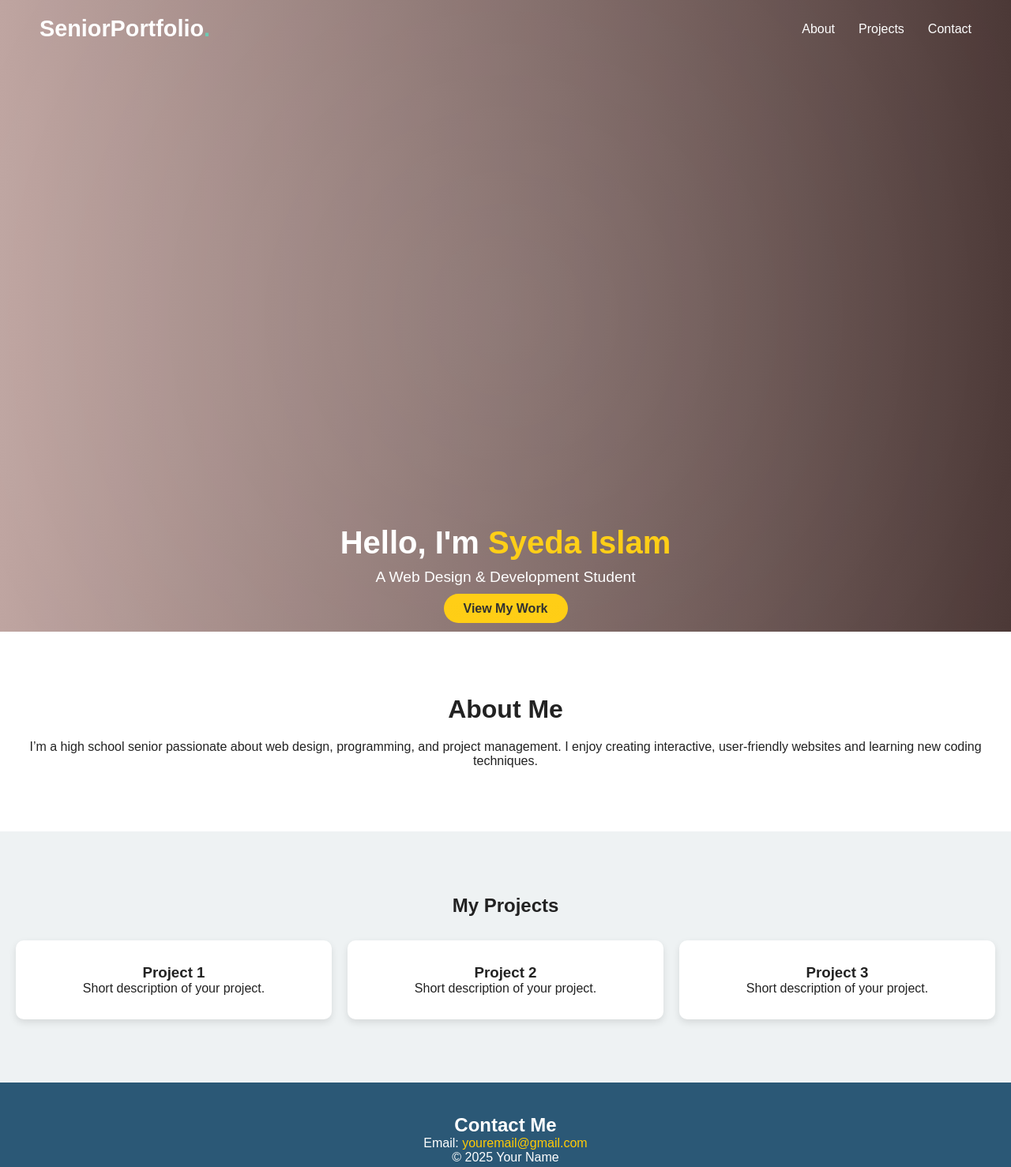
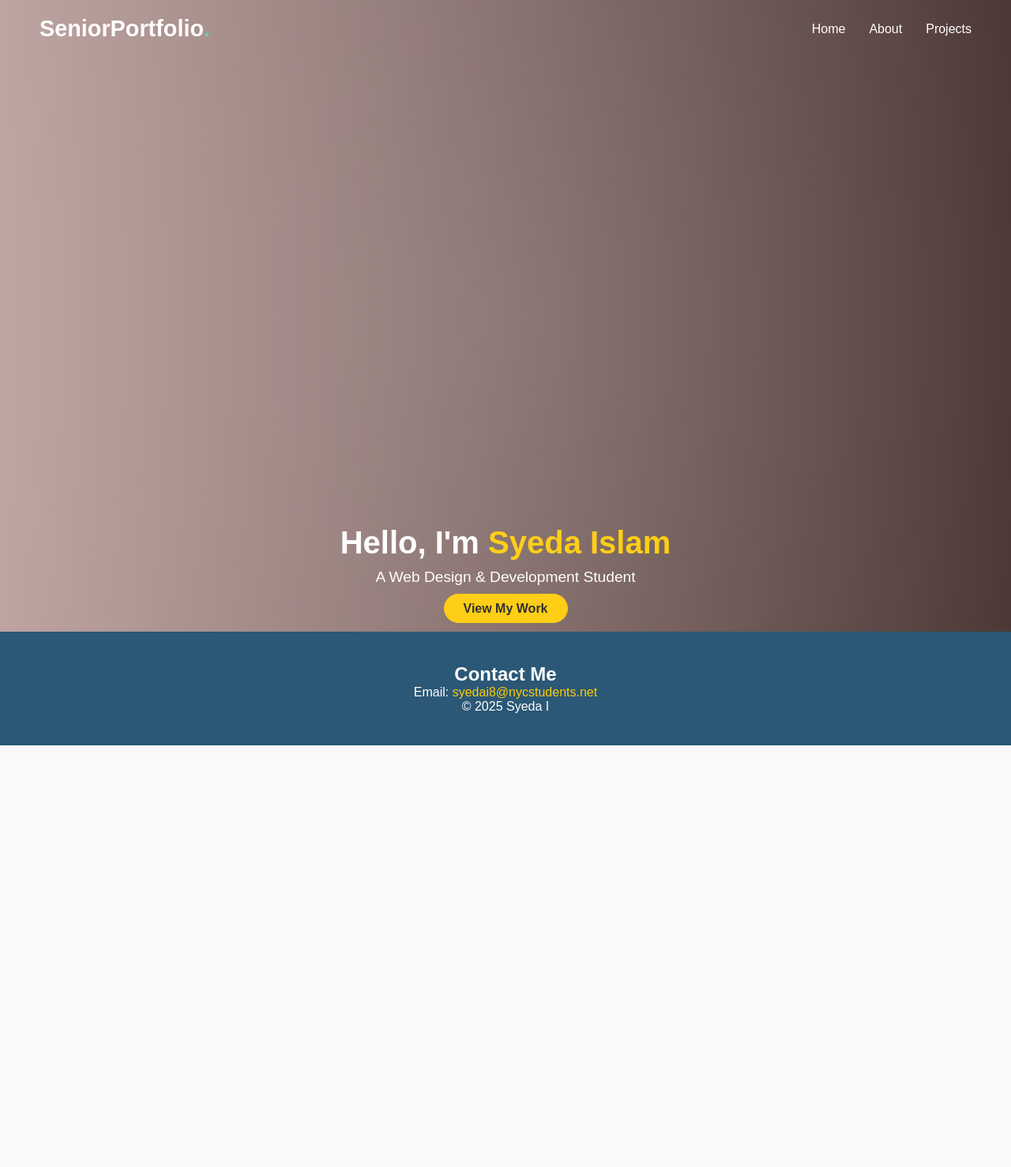
Before and after one commit to syedai8/Senior_Portfolio, a plain HTML site: page index.html in a window 1280 px wide. Shown: the whole page at 79% size. After the commit the page ends 944 px from the top, so only its background shows below. Drawn offline with Linux system fonts and the light colour scheme.

Commit message:
Update index.html

```diff
--- a/index.html
+++ b/index.html
@@ -12,9 +12,9 @@
         <nav>
             <h1 class="logo">SeniorPortfolio<span>.</span></h1>
             <ul class="nav-links">
-                <li><a href="#about">About</a></li>
-                <li><a href="#projects">Projects</a></li>
-                <li><a href="#contact">Contact</a></li>
+				<li><a href="home.html">Home</a></li>
+                <li><a href="abt.html">About</a></li>
+                <li><a href="projects.html">Projects</a></li>
             </ul>
         </nav>
 
@@ -25,36 +25,10 @@
         </div>
     </header>
 
-    <section id="about" class="about-section">
-        <h2>About Me</h2>
-        <p>
-            I’m a high school senior passionate about web design, programming, and project management.
-            I enjoy creating interactive, user-friendly websites and learning new coding techniques.
-        </p>
-    </section>
-
-    <section id="projects" class="projects-section">
-        <h2>My Projects</h2>
-        <div class="project-grid">
-            <div class="project-card">
-                <h3>Project 1</h3>
-                <p>Short description of your project.</p>
-            </div>
-            <div class="project-card">
-                <h3>Project 2</h3>
-                <p>Short description of your project.</p>
-            </div>
-            <div class="project-card">
-                <h3>Project 3</h3>
-                <p>Short description of your project.</p>
-            </div>
-        </div>
-    </section>
-
     <footer id="contact">
         <h2>Contact Me</h2>
-        <p>Email: <a href="mailto:youremail@gmail.com">youremail@gmail.com</a></p>
-        <p>© 2025 Your Name</p>
+        <p>Email: <a href="mailto:syedai8@nycstudents.net">syedai8@nycstudents.net</a></p>
+        <p>© 2025 Syeda I</p>
     </footer>
   </body>
 </html>
```
